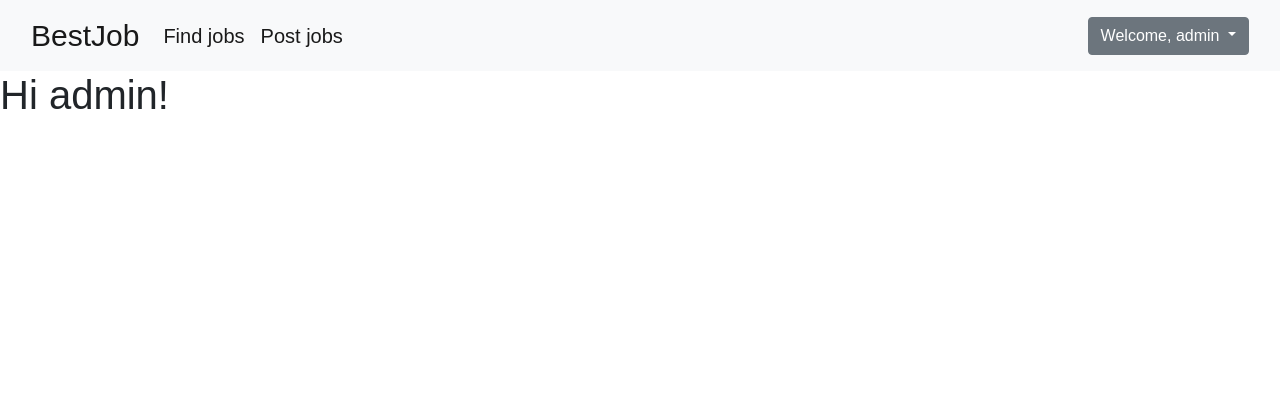
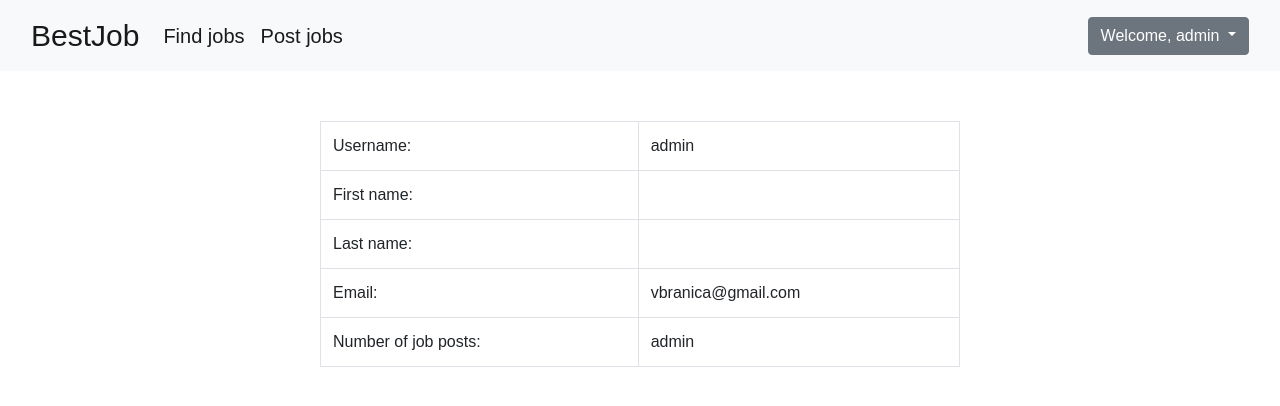
Before and after one commit to vilim-cro/JobSearch, a Django app: page /users/ in a window 1280 px wide. Shown: the top 406 px of the page. Run offline with Django 3.2, Linux system fonts and the light colour scheme; a user stored in the database is signed in; some libraries are stand-ins or nearby versions.

Commit message:
Dodao View profile i My job posts stranice

```diff
--- a/JobSearch/jobs/templates/jobs/layout.html
+++ b/JobSearch/jobs/templates/jobs/layout.html
@@ -34,6 +34,7 @@
                   </button>
                   <div class="dropdown-menu" aria-labelledby="dropdownMenuButton">
                     <a class="dropdown-item" href="{% url 'users:index' %}">View profile</a>
+                    <a class="dropdown-item" href="{% url 'users:myposts' %}">My job posts</a>
                     <a class="dropdown-item" href="{% url 'users:logout' %}">Logout</a>
                   </div>
                 </div>
--- a/JobSearch/users/static/users/style.css
+++ b/JobSearch/users/static/users/style.css
@@ -29,3 +29,11 @@
 .message {
     text-align: center;
 }
+.profile_info {
+    margin-top: 50px;
+    margin-left: 25%;
+    margin-right: 25%;
+}
+.delete {
+    float: right;
+}
--- a/JobSearch/users/templates/users/profile.html
+++ b/JobSearch/users/templates/users/profile.html
@@ -2,8 +2,31 @@
 
 {% block body %}
 
-<h1>
-    Hi {{ request.user.username }}!
-</h1>
+<div class="profile_info">
+    <table class="table table-bordered">
+        <tbody>
+          <tr>
+            <td>Username: </td>
+            <td>{{ user.username }}</td>
+          </tr>
+          <tr>
+            <td>First name: </td>
+            <td>{{ user.first_name }}</td>
+          </tr>
+          <tr>
+            <td>Last name: </td>
+            <td>{{ user.last_name }}</td>
+          </tr>
+          <tr>
+            <td>Email: </td>
+            <td>{{ user.email }}</td>
+          </tr>
+          <tr>
+            <td>Number of job posts: </td>
+            <td>{{ user.username }}</td>
+          </tr>
+        </tbody>
+    </table>
+</div>
 
 {% endblock %}
--- a/JobSearch/users/urls.py
+++ b/JobSearch/users/urls.py
@@ -7,5 +7,6 @@ urlpatterns = [
     path('', views.index, name='index'),
     path('login', views.login_view, name='login'),
     path('logout', views.logout_view, name='logout'),
-    path('register', views.register, name='register')
+    path('register', views.register, name='register'),
+    path('myposts', views.myposts, name='myposts')
 ]
--- a/JobSearch/users/views.py
+++ b/JobSearch/users/views.py
@@ -10,18 +10,19 @@ from django.contrib import messages
 
 class NewUser(forms.Form):
     username = forms.CharField(max_length=16, label="Username: ", help_text="Up to 16 characters", widget=forms.TextInput(attrs={'class' : 'form-control'}))
+    first_name = forms.CharField(max_length=16, label="First Name: ", help_text="Up to 16 characters", widget=forms.TextInput(attrs={'class' : 'form-control'}))
+    last_name = forms.CharField(max_length=16, label="Last Name: ", help_text="Up to 16 characters", widget=forms.TextInput(attrs={'class' : 'form-control'}))
     email = forms.EmailField(max_length=64, label="Email: ", required = False, widget=forms.TextInput(attrs={'class' : 'form-control'}))
     password = forms.CharField(max_length=16, label="Password: ", widget=PasswordInput(attrs={'class' : 'form-control'}))
-    #cv = forms.FileField(label="Your CV: ", required=False)
-
-
 
 def index(request):
     if not request.user.is_authenticated:
         messages.add_message(request, messages.INFO, 'You need to login first.')
         return HttpResponseRedirect(reverse('users:login'))
 
-    return render(request, 'users/profile.html')
+    return render(request, 'users/profile.html', {
+        "user": request.user
+    })
 
 def login_view(request):
     if request.method == "POST":
@@ -40,9 +41,11 @@ def register(request):
         form = NewUser(request.POST)
         if form.is_valid():
             user = User.objects.create_user(
-                form.cleaned_data["username"],
-                form.cleaned_data["email"],
-                form.cleaned_data["password"])
+                username = form.cleaned_data["username"],
+                first_name = form.cleaned_data["first_name"],
+                last_name = form.cleaned_data["last_name"],
+                email = form.cleaned_data["email"],
+                password = form.cleaned_data["password"])
             user.save()
             messages.add_message(request, messages.SUCCESS, 'User created! Now go to the login page and login.')
         else:
@@ -52,6 +55,11 @@ def register(request):
         "form": NewUser
     })
 
+def myposts(request):
+    return render(request, 'users/myposts.html', {
+        "posts": request.user.job_posts.all()
+    })
+
 def logout_view(request):
     logout(request)
     messages.add_message(request, messages.INFO, 'You have been logged out.')
```
Also changed, not shown: JobSearch/jobs/static/jobs/script.js (+49 -7 lines), JobSearch/jobs/templates/jobs/find.html (+1 -71 lines), JobSearch/users/templates/users/myposts.html (added, +23 -0 lines), JobSearch/db.sqlite3.
